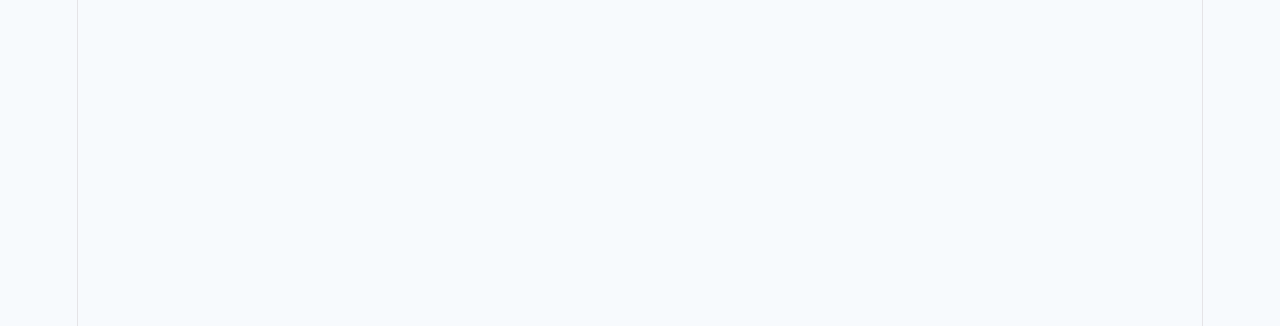
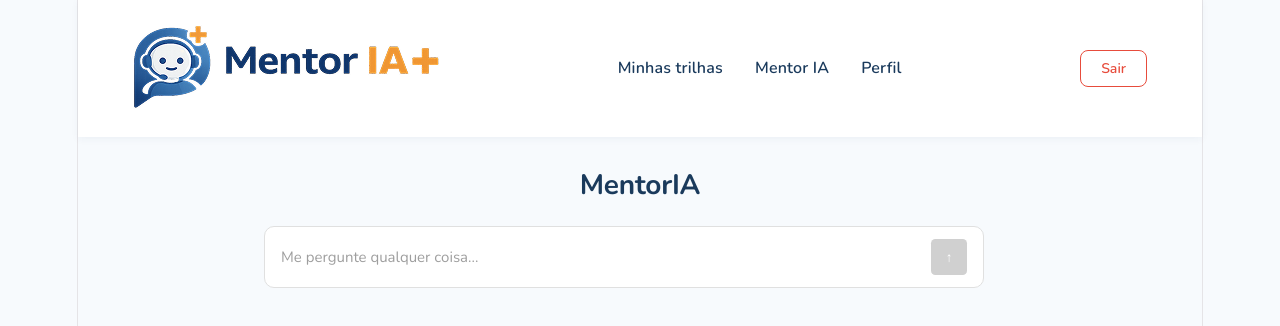
Before and after one commit to saints-gabriel/frontMentorIA, a React (Vite) app: page /ai in a window 1280 px wide. Before the commit this address had no page. Shown: the top 326 px of the page. Built offline with nearby package versions, Linux system fonts and the light colour scheme.

Commit message:
route, page, css - AIPage (small fixes app.jsx, HomePage removal of placeholders)

```diff
--- a/src/App.jsx
+++ b/src/App.jsx
@@ -3,6 +3,7 @@ import { BrowserRouter as Router, Routes, Route, Navigate } from 'react-router-d
 import LoginPage from './pages/LoginPage.jsx'
 import RegisterPage from './pages/RegisterPage.jsx'
 import HomePage from './pages/HomePage.jsx'
+import AIPage from './pages/AIPage.jsx'
 import './App.css'
 import styles from './styles/Globals.module.css'
 
@@ -14,7 +15,8 @@ function App() {
         <Route path="/" element={<Navigate to="/login" replace />} />
         <Route path="/login" element={<LoginPage />} />
         <Route path="/register" element={<RegisterPage />} />
-        <Route path="/home" element={<HomePage />}></Route>
+        <Route path="/home" element={<HomePage />} />
+        <Route path="/ai" element={<AIPage />} />
       </Routes>
     </Router>
   );
--- /dev/null
+++ b/src/pages/AIPage.jsx
@@ -0,0 +1,67 @@
+import Logo from '../components/Logo.jsx';
+import Button from '../components/Button.jsx';
+import { useNavigate } from "react-router-dom";
+import { useState } from 'react';
+import styles from './AIPage.module.css';
+
+const AIPage = () => {
+  const [text, setText] = useState("");
+
+  const handleSend = () => {
+    if (!text.trim()) return;
+    setText("");
+    };
+
+  const navigate = useNavigate();
+
+  const handleLogout = () => {
+  const confirmLogout = window.confirm('Tem certeza que deseja sair?');
+
+    navigate('/login');
+  };
+
+  return (
+    <div className={styles.page}>
+      <header className={styles.header}>
+        <Logo className={styles.logo} />
+        <nav className={styles.nav}>
+          <a href="#" className={styles.navLink}>Minhas trilhas</a>
+          <a href="#" className={styles.navLink}>Mentor IA</a>
+          <a href="#" className={styles.navLink}>Perfil</a>
+        </nav>
+        <button
+          className={styles.logoutButton}
+          onClick={handleLogout}
+        >
+          Sair
+        </button>
+      </header>
+
+      <main className={styles.main}>
+        <section className={styles.section}>
+          <h2 className={styles.sectionTitle}>MentorIA</h2>
+
+          <div className={styles.chatPrompt}>
+          <textarea
+            rows={1}
+            placeholder="Me pergunte qualquer coisa..."
+            value={text}
+            onChange={(e) => setText(e.target.value)}
+            onKeyDown={(e) => {
+            if (e.key === "Enter" &&!e.shiftKey) {
+              e.preventDefault();
+              handleSend();
+            }
+            }}
+          /> <br />
+ <button className={styles.sendButton} disabled={!text.trim()} onClick={handleSend}>
+ ↑
+ </button>
+ </div>
+        </section>
+      </main>
+    </div>
+  );
+};
+
+export default AIPage;
--- /dev/null
+++ b/src/pages/AIPage.module.css
@@ -0,0 +1,151 @@
+.page {
+  min-height: 100vh;
+  background: #F7FAFD;
+  box-sizing: border-box;
+}
+
+.header {
+  display: flex;
+  justify-content: space-between;
+  align-items: center;
+  padding: 20px 40px;
+  background: white;
+  box-shadow: 0 2px 8px rgba(26, 58, 92, 0.05);
+}
+
+.logoutButton {
+  background: transparent;
+  border: 1.5px solid #E74C3C;
+  border-radius: 8px;
+  padding: 8px 20px;
+  font-family: 'Nunito', sans-serif;
+  font-size: 14px;
+  font-weight: 600;
+  color: #E74C3C;
+  cursor: pointer;
+  transition: all 0.2s ease;
+  margin: 0px 15px;
+}
+
+.nav {
+  display: flex;
+  gap: 32px;
+}
+
+.chatPrompt {
+ display: flex;
+ align-items: center;
+ gap: 8px;
+ padding: 12px 16px;
+ border-radius: 10px;
+ background: #ffffff;
+ border: 1px solid #e0e0e0;
+ max-width: 720px;
+ width: 100%;
+ box-sizing: border-box;
+}
+
+.chatPrompt:focus-within {
+ border-color: #4f7cff;
+ box-shadow: 0 0 0 3px rgba(79, 124, 255, 0.15);
+}
+
+.chatPrompt input,
+.chatPrompt textarea {
+ flex: 1;
+ border: none;
+ outline: none;
+ font-size: 15px;
+ font-family: inherit;
+ background: transparent;
+ resize: none;
+ line-height: 1.5;
+ color: #1a1a1a;
+}
+
+.chatPrompt input::placeholder,
+.chatPrompt textarea::placeholder {
+ color: #9e9e9e;
+}
+
+.sendButton {
+ display: flex;
+ align-items: center;
+ justify-content: center;
+ width: 36px;
+ height: 36px;
+ border-radius: 12%;
+ border: none;
+ background: #4f7cff;
+ color: #fff;
+ cursor: pointer;
+ flex-shrink: 0;
+ transition: background 0.2s ease;
+}
+
+.sendButton:hover {
+ background: #3b64d4;
+}
+
+.sendButton:disabled {
+ background: #d0d0d0;
+ cursor: not-allowed;
+}
+
+.navLink {
+  font-family: 'Nunito', sans-serif;
+  font-size: 16px;
+  font-weight: 600;
+  color: #1A3A5C;
+  text-decoration: none;
+  transition: color 0.2s;
+}
+
+.navLink:hover {
+  color: #4A90E2;
+}
+
+/* Main content */
+.main {
+  max-width: 800px;
+  margin: 0 auto;
+  padding: 32px 24px;
+}
+
+.section {
+  margin-bottom: 48px;
+}
+
+.sectionTitle {
+  font-family: 'Nunito', sans-serif;
+  font-size: 28px;
+  font-weight: 700;
+  color: #1A3A5C;
+  margin-bottom: 24px;
+}
+
+@media (max-width: 640px) {
+  .header {
+    flex-direction: column;
+    gap: 16px;
+    padding: 16px 20px;
+  }
+
+  .nav {
+    gap: 20px;
+  }
+
+  .sectionTitle {
+    font-size: 22px;
+  }
+
+  .cardAula {
+    flex-direction: column;
+    text-align: center;
+    gap: 12px;
+  }
+
+  .cardMentoria {
+    padding: 24px;
+  }
+}
--- a/src/pages/HomePage.jsx
+++ b/src/pages/HomePage.jsx
@@ -16,14 +16,12 @@ const HomePage = () => {
   };
 
   const handleFalarMentor = () => {
-    console.log("Falar com mentoria IA");
+    navigate('/ai')
   };
 
   const handleLogout = () => {
-  // Opção 1: Confirmar antes de sair
   const confirmLogout = window.confirm('Tem certeza que deseja sair?');
 
-    // Redirecionar para login
     navigate('/login');
 };
 
```
